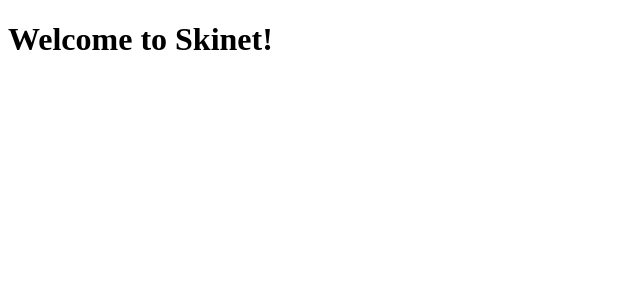
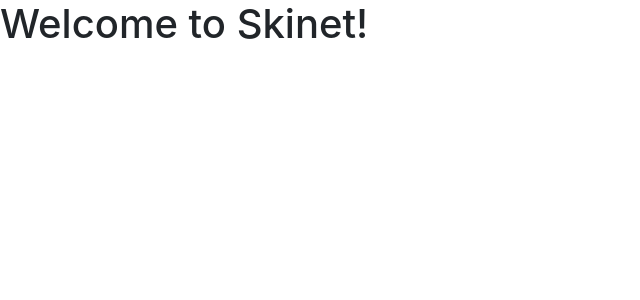
Before and after one commit to AaronLuing/skinet, an Angular app in the folder client/: page / in a window 1280 px wide. Shown: the top 300 px of the page, without its empty margins (0-640 px from the left). Built offline with nearby package versions, Linux system fonts and the light colour scheme.

Commit message:
Added Bootstrap and Font-Awesome

```diff
--- a/client/angular.json
+++ b/client/angular.json
@@ -31,6 +31,9 @@
               "src/assets"
             ],
             "styles": [
+              "./node_modules/bootstrap/dist/css/bootstrap.min.css",
+              "./node_modules/ngx-bootstrap/datepicker/bs-datepicker.css",
+              "./node_modules/font-awesome/css/font-awesome.min.css",
               "src/styles.scss"
             ],
             "scripts": []
--- a/client/package.json
+++ b/client/package.json
@@ -18,6 +18,9 @@
     "@angular/platform-browser": "~12.2.0",
     "@angular/platform-browser-dynamic": "~12.2.0",
     "@angular/router": "~12.2.0",
+    "bootstrap": "^4.5.3",
+    "font-awesome": "^4.7.0",
+    "ngx-bootstrap": "^7.0.0",
     "rxjs": "~6.6.0",
     "tslib": "^2.3.0",
     "zone.js": "~0.11.4"
--- a/client/src/app/app.module.ts
+++ b/client/src/app/app.module.ts
@@ -3,6 +3,7 @@
 
 import { AppRoutingModule } from './app-routing.module';
 import { AppComponent } from './app.component';
+import { BrowserAnimationsModule } from '@angular/platform-browser/animations';
 
 @NgModule({
   declarations: [
@@ -10,7 +11,8 @@
   ],
   imports: [
     BrowserModule,
-    AppRoutingModule
+    AppRoutingModule,
+    BrowserAnimationsModule
   ],
   providers: [],
   bootstrap: [AppComponent]
--- a/client/src/styles.scss
+++ b/client/src/styles.scss
@@ -1 +1,7 @@
 /* You can add global styles to this file, and also import other style files */
+
+/* Importing Bootstrap SCSS file. */
+@import "~bootstrap/scss/bootstrap";
+
+/* Importing Datepicker SCSS file. */
+@import "~ngx-bootstrap/datepicker/bs-datepicker";
```
Also changed, not shown: 1 other file (tests, documents, lock files or other folders).
